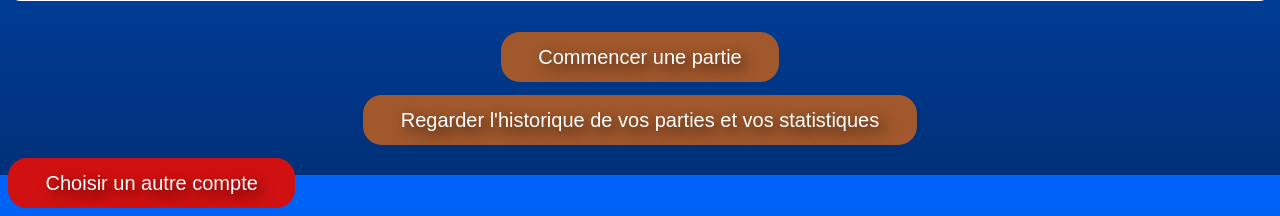
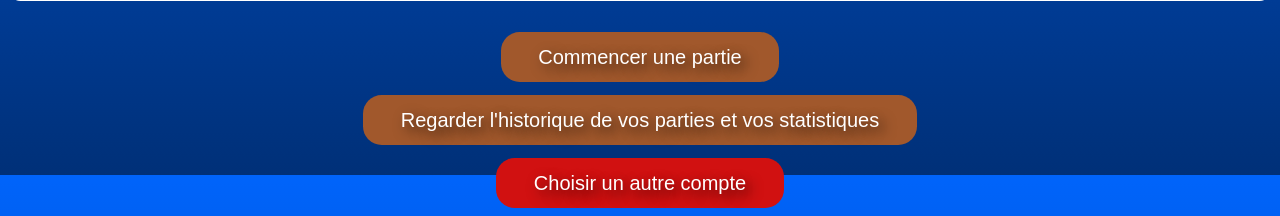
Before and after one commit to TimeoBlondeleauDubois/Pendu-site-avec-base-de-donnee, a Flask app: page /classement_moyen in a window 1280 px wide. Shown: the part 625-841 px from the top of the page. Run offline with Flask 3, Linux system fonts and the light colour scheme; data comes from the database, SQL or seed files in the repository.

Commit message:
style déconnexion

```diff
--- a/static/classement.css
+++ b/static/classement.css
@@ -261,3 +261,9 @@ button:hover {
 .zoom {
     zoom: 1.25;
 }
+
+#deconnexion-btn {
+    display: block;
+    margin: 0px auto 0;
+    width: fit-content;
+}
--- a/static/deconnexion.css
+++ b/static/deconnexion.css
@@ -22,6 +22,7 @@
 
 .confirmation-modal-content p {
     color: white;
+    text-align: center;
 }
 
 .confirmation-buttons {
@@ -42,14 +43,14 @@
     cursor: pointer;
     border-radius: 15px;
     transition: padding 0.3s ease;
-    background-color: #995522;
+    background-color: #d11111;
     display: flex;
     justify-content: center;
     text-decoration: none;
 }
 
 .confirmation-modal button#confirm-btn:hover {
-    background-color: #99dd22;
+    background-color: #930e0e;
     text-shadow: 8px 8px 20px rgba(0, 0, 0, 2);
     padding: 12px 36px;
 }
@@ -66,14 +67,14 @@
     cursor: pointer;
     border-radius: 15px;
     transition: padding 0.3s ease;
-    background-color: #d11111;
+    background-color: #99dd22;
     display: flex;
     justify-content: center;
     text-decoration: none;
 }
 
 .confirmation-modal button#cancel-btn:hover {
-    background-color: #930e0e;
+    background-color: #79be00;
     text-shadow: 8px 8px 20px rgba(0, 0, 0, 2);
     padding: 12px 36px;
 }
--- a/static/historique.css
+++ b/static/historique.css
@@ -382,3 +382,9 @@ button:hover {
         opacity: 1;
     }
 }
+
+#deconnexion-btn {
+    display: block;
+    margin: 0px auto 0;
+    width: fit-content;
+}
```
